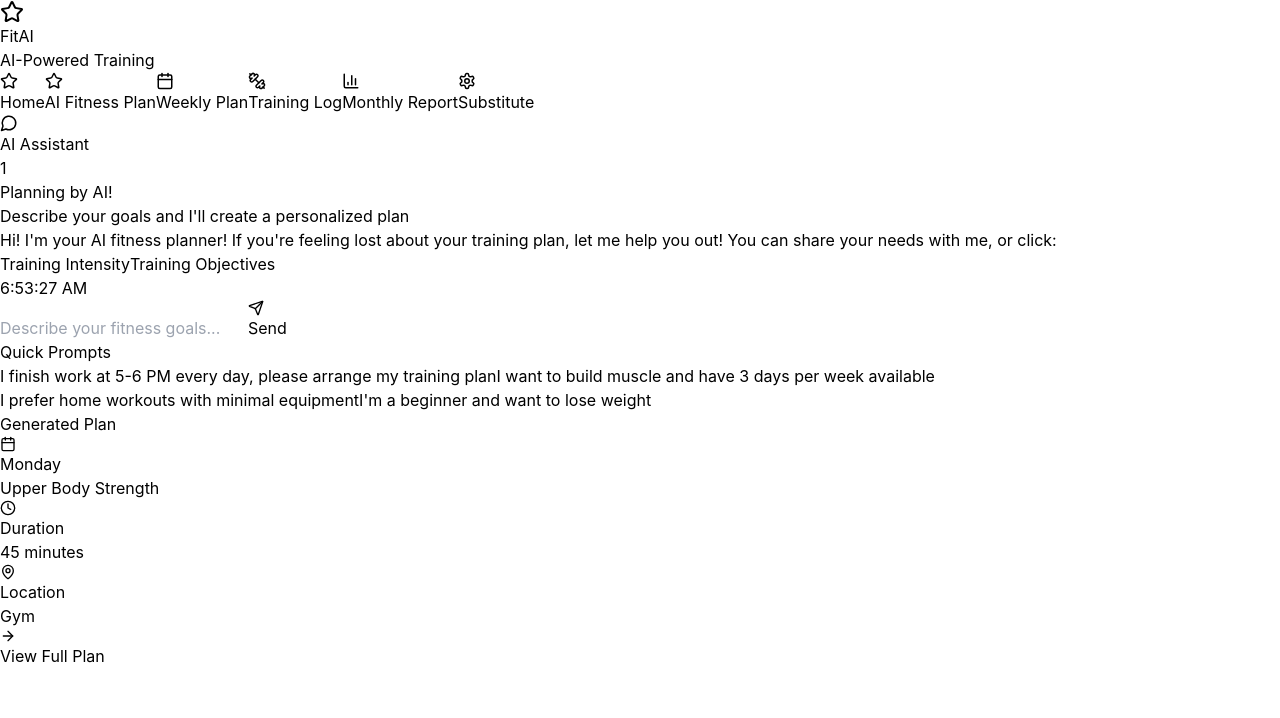
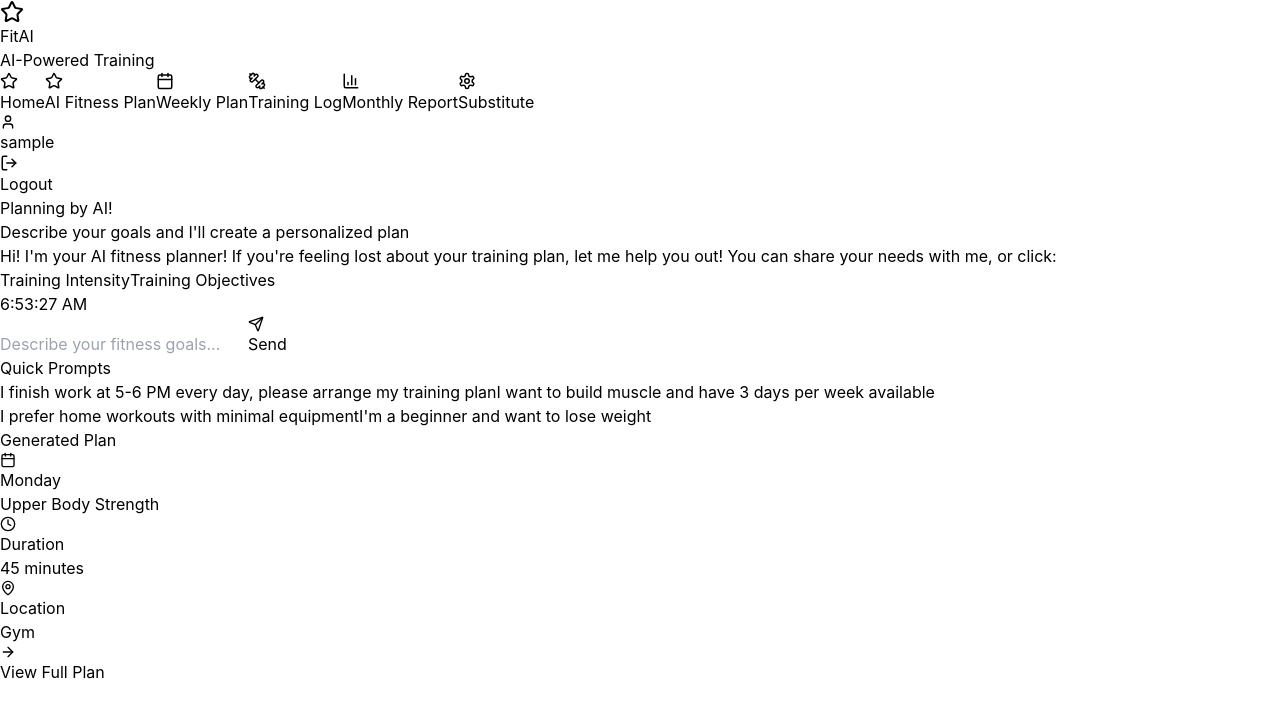
Before and after one commit to RexChen727/ELEC5620_SmartFitnessAiAssistance_, a React (Vite) app in the folder ai-agent-frontend/: page /ai-plan in a window 1280 px wide. Shown: the top 718 px of the page. Built offline with nearby package versions, Linux system fonts and the light colour scheme; sample sign-in values are in the browser's storage.

Commit message:
feat: add logout button to all navigation bars across all pages

```diff
--- a/ai-agent-frontend/src/components/AIFitnessPlan.jsx
+++ b/ai-agent-frontend/src/components/AIFitnessPlan.jsx
@@ -1,9 +1,16 @@
 import React, { useState } from 'react';
-import { MessageCircle, Send, Calendar, Clock, MapPin, Dumbbell, Star, ArrowRight, BarChart3, Settings } from 'lucide-react';
+import { MessageCircle, Send, Calendar, Clock, MapPin, Dumbbell, Star, ArrowRight, BarChart3, Settings, LogOut, User } from 'lucide-react';
 import { useNavigate } from 'react-router-dom';
+import { useUser } from './UserContext';
 
 const AIFitnessPlan = () => {
     const navigate = useNavigate();
+    const { user, logout } = useUser();
+
+    const handleLogout = () => {
+        logout();
+        navigate('/login');
+    };
     const [messages, setMessages] = useState([
         {
             id: 1,
@@ -192,15 +199,19 @@ const AIFitnessPlan = () => {
                         </button>
                     </div>
 
-                    {/* AI Assistant */}
+                    {/* User Info and Actions */}
                     <div className="flex items-center space-x-3">
-                        <button className="flex items-center space-x-2 text-gray-600 hover:text-gray-900">
-                            <MessageCircle size={18} />
-                            <span className="text-sm font-medium">AI Assistant</span>
+                        <div className="flex items-center space-x-2 text-sm text-gray-700">
+                            <User size={16} />
+                            <span>{user?.username || 'User'}</span>
+                        </div>
+                        <button
+                            onClick={handleLogout}
+                            className="flex items-center space-x-2 px-3 py-2 rounded-lg transition-colors text-gray-600 hover:text-gray-900 hover:bg-gray-50"
+                        >
+                            <LogOut size={18} />
+                            <span className="text-sm font-medium">Logout</span>
                         </button>
-                        <div className="w-6 h-6 bg-purple-600 rounded-full flex items-center justify-center">
-                            <span className="text-xs font-bold text-white">1</span>
-                        </div>
                     </div>
                 </div>
             </nav>
--- a/ai-agent-frontend/src/components/FitAIHomepage.jsx
+++ b/ai-agent-frontend/src/components/FitAIHomepage.jsx
@@ -1,10 +1,17 @@
 import React from 'react';
-import { MessageCircle, Calendar, Dumbbell, BarChart3, Settings, Star, ArrowRight } from 'lucide-react';
+import { MessageCircle, Calendar, Dumbbell, BarChart3, Settings, Star, ArrowRight, LogOut, User } from 'lucide-react';
 import { useNavigate } from 'react-router-dom';
 import UserProfile from './UserProfile';
+import { useUser } from './UserContext';
 
 const FitAIHomepage = () => {
     const navigate = useNavigate();
+    const { user, logout } = useUser();
+
+    const handleLogout = () => {
+        logout();
+        navigate('/login');
+    };
 
     const moduleCards = [
         {
@@ -103,15 +110,19 @@ const FitAIHomepage = () => {
                         </button>
                     </div>
 
-                    {/* AI Assistant */}
+                    {/* User Info and Actions */}
                     <div className="flex items-center space-x-3">
-                        <button className="flex items-center space-x-2 text-gray-600 hover:text-gray-900">
-                            <MessageCircle size={18} />
-                            <span className="text-sm font-medium">AI Assistant</span>
+                        <div className="flex items-center space-x-2 text-sm text-gray-700">
+                            <User size={16} />
+                            <span>{user?.username || 'User'}</span>
+                        </div>
+                        <button
+                            onClick={handleLogout}
+                            className="flex items-center space-x-2 px-3 py-2 rounded-lg transition-colors text-gray-600 hover:text-gray-900 hover:bg-gray-50"
+                        >
+                            <LogOut size={18} />
+                            <span className="text-sm font-medium">Logout</span>
                         </button>
-                        <div className="w-6 h-6 bg-purple-600 rounded-full flex items-center justify-center">
-                            <span className="text-xs font-bold text-white">1</span>
-                        </div>
                     </div>
                 </div>
             </nav>
--- a/ai-agent-frontend/src/components/FitnessChatInterface.jsx
+++ b/ai-agent-frontend/src/components/FitnessChatInterface.jsx
@@ -1,5 +1,5 @@
 import React, { useState, useEffect } from 'react';
-import { Dumbbell, ArrowRight, CheckCircle, AlertCircle, Info, Loader, MessageCircle, X, Send, Search, Lightbulb, Star, Home, Calendar, BarChart3, Settings } from 'lucide-react';
+import { Dumbbell, ArrowRight, CheckCircle, AlertCircle, Info, Loader, MessageCircle, X, Send, Search, Lightbulb, Star, Home, Calendar, BarChart3, Settings, LogOut, User } from 'lucide-react';
 import { useUser } from './UserContext';
 import { useNavigate, useLocation } from 'react-router-dom';
 
@@ -7,6 +7,12 @@ import { useNavigate, useLocation } from 'react-router-dom';
 const NavigationBar = () => {
     const navigate = useNavigate();
     const location = useLocation();
+    const { user, logout } = useUser();
+
+    const handleLogout = () => {
+        logout();
+        navigate('/login');
+    };
 
     const navigationItems = [
         { path: '/home', icon: Home, label: 'Home', key: 'home' },
@@ -56,15 +62,19 @@ const NavigationBar = () => {
                     })}
                 </div>
 
-                {/* AI Assistant */}
+                {/* User Info and Actions */}
                 <div className="flex items-center space-x-3">
-                    <button className="flex items-center space-x-2 text-gray-600 hover:text-gray-900">
-                        <MessageCircle size={18} />
-                        <span className="text-sm font-medium">AI Assistant</span>
+                    <div className="flex items-center space-x-2 text-sm text-gray-700">
+                        <User size={16} />
+                        <span>{user?.username || 'User'}</span>
+                    </div>
+                    <button
+                        onClick={handleLogout}
+                        className="flex items-center space-x-2 px-3 py-2 rounded-lg transition-colors text-gray-600 hover:text-gray-900 hover:bg-gray-50"
+                    >
+                        <LogOut size={18} />
+                        <span className="text-sm font-medium">Logout</span>
                     </button>
-                    <div className="w-6 h-6 bg-purple-600 rounded-full flex items-center justify-center">
-                        <span className="text-xs font-bold text-white">1</span>
-                    </div>
                 </div>
             </div>
         </nav>
--- a/ai-agent-frontend/src/components/MonthlyReport.jsx
+++ b/ai-agent-frontend/src/components/MonthlyReport.jsx
@@ -1,11 +1,16 @@
 import React, { useEffect, useMemo, useState } from 'react';
-import { BarChart3, TrendingUp, Calendar, Download, Star, MessageCircle, Target, Zap, Award, Settings, Dumbbell } from 'lucide-react';
+import { BarChart3, TrendingUp, Calendar, Download, Star, MessageCircle, Target, Zap, Award, Settings, Dumbbell, LogOut, User } from 'lucide-react';
 import { useNavigate } from 'react-router-dom';
 import { useUser } from './UserContext';
 
 const MonthlyReport = () => {
     const navigate = useNavigate();
-    const { user } = useUser();
+    const { user, logout } = useUser();
+
+    const handleLogout = () => {
+        logout();
+        navigate('/login');
+    };
 
     const [loading, setLoading] = useState(true);
     const [reportId, setReportId] = useState(null);
@@ -234,15 +239,19 @@ const MonthlyReport = () => {
                         </button>
                     </div>
 
-                    {/* AI Assistant */}
+                    {/* User Info and Actions */}
                     <div className="flex items-center space-x-3">
-                        <button className="flex items-center space-x-2 text-gray-600 hover:text-gray-900">
-                            <MessageCircle size={18} />
-                            <span className="text-sm font-medium">AI Assistant</span>
+                        <div className="flex items-center space-x-2 text-sm text-gray-700">
+                            <User size={16} />
+                            <span>{user?.username || 'User'}</span>
+                        </div>
+                        <button
+                            onClick={handleLogout}
+                            className="flex items-center space-x-2 px-3 py-2 rounded-lg transition-colors text-gray-600 hover:text-gray-900 hover:bg-gray-50"
+                        >
+                            <LogOut size={18} />
+                            <span className="text-sm font-medium">Logout</span>
                         </button>
-                        <div className="w-6 h-6 bg-purple-600 rounded-full flex items-center justify-center">
-                            <span className="text-xs font-bold text-white">1</span>
-                        </div>
                     </div>
                 </div>
             </nav>
--- a/ai-agent-frontend/src/components/WeeklyPlan.jsx
+++ b/ai-agent-frontend/src/components/WeeklyPlan.jsx
@@ -1,5 +1,5 @@
 import React, { useState, useEffect, useRef } from 'react';
-import { Calendar, Dumbbell, Clock, Edit3, Plus, CheckCircle, Star, ArrowRight, BarChart3, MessageCircle, Settings, ChevronLeft, ChevronRight, Send } from 'lucide-react';
+import { Calendar, Dumbbell, Clock, Edit3, Plus, CheckCircle, Star, ArrowRight, BarChart3, MessageCircle, Settings, ChevronLeft, ChevronRight, Send, LogOut, User } from 'lucide-react';
 import { useNavigate } from 'react-router-dom';
 import axios from 'axios';
 import { useUser } from './UserContext';
@@ -8,7 +8,12 @@ import EditWorkoutDialog from './EditWorkoutDialog';
 
 const WeeklyPlan = () => {
     const navigate = useNavigate();
-    const { user } = useUser();
+    const { user, logout } = useUser();
+
+    const handleLogout = () => {
+        logout();
+        navigate('/login');
+    };
     const [selectedDay, setSelectedDay] = useState(0);
     const [weeklyPlan, setWeeklyPlan] = useState(null);
     const [allPlans, setAllPlans] = useState([]);
@@ -747,15 +752,19 @@ Respond ONLY with valid JSON, no other text.`;
                         </button>
                     </div>
 
-                    {/* AI Assistant */}
+                    {/* User Info and Actions */}
                     <div className="flex items-center space-x-3">
-                        <button className="flex items-center space-x-2 text-gray-600 hover:text-gray-900">
-                            <MessageCircle size={18} />
-                            <span className="text-sm font-medium">AI Assistant</span>
+                        <div className="flex items-center space-x-2 text-sm text-gray-700">
+                            <User size={16} />
+                            <span>{user?.username || 'User'}</span>
+                        </div>
+                        <button
+                            onClick={handleLogout}
+                            className="flex items-center space-x-2 px-3 py-2 rounded-lg transition-colors text-gray-600 hover:text-gray-900 hover:bg-gray-50"
+                        >
+                            <LogOut size={18} />
+                            <span className="text-sm font-medium">Logout</span>
                         </button>
-                        <div className="w-6 h-6 bg-purple-600 rounded-full flex items-center justify-center">
-                            <span className="text-xs font-bold text-white">1</span>
-                        </div>
                     </div>
                 </div>
             </nav>
```
